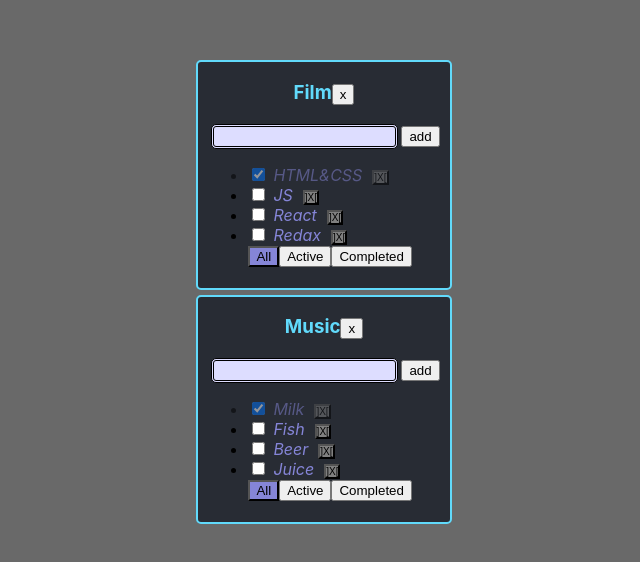
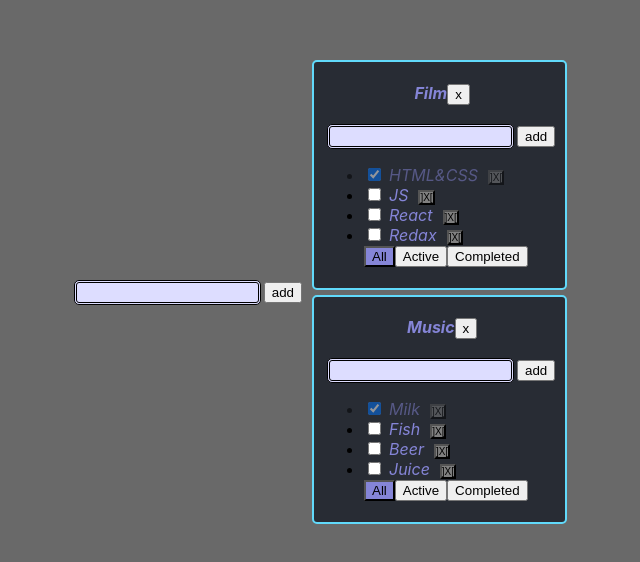
Before and after one commit to Iq-Life/Todolist, a React (Create React App) app: page / in a window 1280 px wide. Shown: the part 108-670 px from the top of the page, without its empty margins (316-956 px from the left). Built offline with nearby package versions, Linux system fonts and the light colour scheme.

Commit message:
EditableSpan remove title todolist remove title task

```diff
--- a/src/AddItemForm.tsx
+++ b/src/AddItemForm.tsx
@@ -3,7 +3,7 @@ import s from './AddItemForm.module.css'
 
 
 type AddItemFormType = {
-    addTask: (title: string) => void
+    addItem: (title: string) => void
 }
 
 export function AddItemForm(props: AddItemFormType) {
@@ -13,7 +13,7 @@ export function AddItemForm(props: AddItemFormType) {
 
     const addTask = () => {
         if (title.trim() !== "") {
-            props.addTask(title.trim())
+            props.addItem(title.trim())
             setTitle("")
         } else {
             setError("Title is required")
--- a/src/App.tsx
+++ b/src/App.tsx
@@ -2,6 +2,7 @@ import React, {useState} from 'react';
 import './App.css';
 import {Todolist} from "./Todolist";
 import {v1} from "uuid";
+import {AddItemForm} from "./AddItemForm";
 
 export type FilterValueType = "all" | "active" | "completed"
 
@@ -17,28 +18,28 @@ export type TaskType = {
     isDone: boolean
 }
 
-export type TasksStateType ={
-    [key: string] : Array<TaskType>
+export type TasksStateType = {
+    [key: string]: Array<TaskType>
 }
 
 function App() {
 
-    const todoListId1= v1()
-    const todoListId2= v1()
+    const todoListId1 = v1()
+    const todoListId2 = v1()
 
     const [todoLists, setTodoLists] = useState<Array<TodolistType>>([
         {id: todoListId1, title: "Film", filter: "all"},
         {id: todoListId2, title: "Music", filter: "all"}
     ])
 
-    const [tasks, setTasks] = useState <TasksStateType> ({
+    const [tasks, setTasks] = useState<TasksStateType>({
         [todoListId1]: [
             {id: v1(), title: "HTML&CSS", isDone: true},
             {id: v1(), title: "JS", isDone: false},
             {id: v1(), title: "React", isDone: false},
             {id: v1(), title: "Redax", isDone: false}
         ],
-        [todoListId2] : [
+        [todoListId2]: [
             {id: v1(), title: "Milk", isDone: true},
             {id: v1(), title: "Fish", isDone: false},
             {id: v1(), title: "Beer", isDone: false},
@@ -46,21 +47,21 @@ function App() {
         ]
     })
 
-    function addTasks(title: string, todoListId : string) {
-        const newTasks : TaskType = {id: v1(), title: title, isDone: false}
+    function addTasks(title: string, todoListId: string) {
+        const newTasks: TaskType = {id: v1(), title: title, isDone: false}
         const todoList = tasks[todoListId]
         tasks[todoListId] = [newTasks, ...todoList]
         setTasks({...tasks})
     }
 
-    function removeTasks(taskId: string, todoListId : string) {
+    function removeTasks(taskId: string, todoListId: string) {
         const todoList = tasks[todoListId]
         tasks[todoListId] = todoList.filter(t => t.id !== taskId)
         setTasks({...tasks})
     }
 
 
-    function changeTaskStatus(taskId: string, isDone: boolean, todoListId : string) {
+    function changeTaskStatus(taskId: string, isDone: boolean, todoListId: string) {
         const todoList = tasks[todoListId]
         /*const newTodoList = todoList.map(task => {
                 if (task.id === taskId) {
@@ -76,24 +77,43 @@ function App() {
             setTasks({...tasks})
         }
     }
-
-    function changeFilter(value: FilterValueType, todoListId : string) {
-        const todoList= todoLists.find(tl => tl.id === todoListId)
+    function changeTaskTitle(taskId: string, title: string, todoListId: string) {
+        const todoList = tasks[todoListId]
+        /*const newTodoList = todoList.map(task => {
+            if (task.id === taskId) {
+                return { ...task, title : title}
+            }
+            return task
+        })
+        tasks[todoListId] = newTodoList
+        setTasks({...tasks})*/
+        const task = todoList.find(t => t.id === taskId)
+        if (task) {
+            task.title = title
+            setTasks({...tasks})
+        }
+    }
+    function changeTodoListTitle (title: string, todoListId: string){
+        const todoList = todoLists.find(tl => tl.id === todoListId)
         if(todoList){
-            todoList.filter=value
+            todoList.title = title
             setTodoLists([...todoLists])
         }
     }
-
-    function removeTodoList ( todoListId: string) {
+    function changeFilter(value: FilterValueType, todoListId: string) {
+        const todoList = todoLists.find(tl => tl.id === todoListId)
+        if (todoList) {
+            todoList.filter = value
+            setTodoLists([...todoLists])
+        }
+    }
+    function removeTodoList(todoListId: string) {
         setTodoLists(todoLists.filter(tl => tl.id !== todoListId))
         delete tasks[todoListId]
-        /*setTasks({...tasks})*/
     }
-
-    function addTodoList ( title: string) {
+    function addTodoList(title: string) {
         let newTodolistId = v1()
-        let newTodoList: TodolistType = { id: newTodolistId, title: title, filter: "all"}
+        let newTodoList: TodolistType = {id: newTodolistId, title: title, filter: "all"}
         setTodoLists([newTodoList, ...todoLists])
         setTasks({...tasks, [newTodolistId]: []})
     }
@@ -101,7 +121,7 @@ function App() {
     return (
         <div className="App">
             <header className="App-header">
-
+                <AddItemForm addItem={addTodoList}/>
                 <div>
                     {todoLists.map(tl => {
                         let tasksForTodolist = tasks[tl.id];
@@ -121,7 +141,10 @@ function App() {
                             removeTasks={removeTasks}
                             changeFilter={changeFilter}
                             removeTodoList={removeTodoList}
-                                    changeStatus={changeTaskStatus}/>
+                            changeTaskTitle={changeTaskTitle}
+                            changeStatus={changeTaskStatus}
+                            changeTodoListTitle={changeTodoListTitle}
+                        />
                     })}
                 </div>
             </header>
--- /dev/null
+++ b/src/EditableSpan.module.css
@@ -0,0 +1,7 @@
+.ul_span {
+    color: #8585d7;
+    /*Стиль текста*/
+    font-style: oblique;
+    margin-left: 5px;
+    font-size: medium;
+}
--- /dev/null
+++ b/src/EditableSpan.tsx
@@ -0,0 +1,38 @@
+import React, {ChangeEvent, KeyboardEvent, useState} from "react";
+import s from './EditableSpan.module.css'
+
+
+type EditableSpanType = {
+    title: string
+    changeTitle: (title: string) => void
+}
+
+export function EditableSpan(props: EditableSpanType) {
+
+    const [editMode, setEditMode] = useState<boolean>(false)
+    const [title, setTitle] = useState<string>(props.title)
+
+    const onEditMode = () => {
+        setEditMode(true)
+    }
+    const offEditMode = () => {
+        setEditMode(false)
+        if (title.trim()) {
+            props.changeTitle(title.trim())
+        }
+    }
+    const onKeyPress = ({charCode}: KeyboardEvent<HTMLInputElement>) => {
+        if (charCode === 13) {
+            if (title.trim()) {
+                props.changeTitle(title.trim())
+            }
+            setEditMode(false)
+        }
+    }
+    const onChange = (e: ChangeEvent<HTMLInputElement>) => {
+        setTitle(e.currentTarget.value)
+    }
+    return editMode
+        ? <input autoFocus={true} onBlur={offEditMode} value={title} onChange={onChange} onKeyPress={onKeyPress}/>
+        : <span onDoubleClick={onEditMode} className={s.ul_span}>{props.title}</span>
+}
--- a/src/Todolist.module.css
+++ b/src/Todolist.module.css
@@ -15,13 +15,6 @@
     margin-left: 10px;
     font-size: x-small;
 }
-.ul_span {
-    color: #8585d7;
-    /*Стиль текста*/
-    font-style: oblique;
-    margin-left: 5px;
-    font-size: medium;
-}
 .ul {
     text-align: left;
     color: black;
--- a/src/Todolist.tsx
+++ b/src/Todolist.tsx
@@ -2,6 +2,7 @@ import React, {ChangeEvent} from "react";
 import s from './Todolist.module.css'
 import {FilterValueType, TaskType} from "./App";
 import {AddItemForm} from "./AddItemForm";
+import {EditableSpan} from "./EditableSpan";
 
 export type PropsType = {
     id: string
@@ -12,34 +13,39 @@ export type PropsType = {
     addTask: (title: string, todoListId: string) => void
     removeTasks: (id: string, todoListId: string) => void
     changeFilter: (value: FilterValueType, todoListId: string) => void
+    changeTaskTitle:(id: string, title: string, todoListId: string) => void
     changeStatus: (id: string, isDone: boolean, todoListId: string) => void
+    changeTodoListTitle:(title: string, todoListId: string) => void
 }
 
 export function Todolist(props: PropsType) {
 
     const tasks = props.tasks.map(t => {
+
         const onClickHandler = () => props.removeTasks(t.id, props.id)
-        const onChangeStatus = (e: ChangeEvent<HTMLInputElement>) => {
-            let newIsDoneValue = e.currentTarget.checked;
-            props.changeStatus(t.id, newIsDoneValue, props.id)
-        }
+        const onChangeStatus = (e: ChangeEvent<HTMLInputElement>) => {props.changeStatus(t.id, e.currentTarget.checked, props.id)}
+        const changeTitle = (title:string) => props.changeTaskTitle(t.id, title, props.id)
+
         return <li key={t.id} className={t.isDone ? s.is_done : ""}>
             <input type="checkbox" checked={t.isDone} onChange={onChangeStatus}/>
-            <span className={s.ul_span}>{t.title}</span>
+            <EditableSpan changeTitle={changeTitle} title={t.title}/>
             <button className={s.but_del} onClick={onClickHandler}>]X[</button>
         </li>
     })
+
+    const removeTodoList = () => props.removeTodoList(props.id)
     const addTask = (title:string) => { props.addTask(title, props.id)}
-    const removeTodoList = () => props.removeTodoList(props.id)
     const changeFilterAll = () => props.changeFilter("all", props.id)
     const changeFilterActive = () => props.changeFilter("active", props.id)
     const changeFilterCompleted = () => props.changeFilter("completed", props.id)
+    const changeTodoListTitle =(title:string) => props.changeTodoListTitle(title, props.id)
 
     return <div className={s.Todo}>
-        <h3>{props.title}
+        <h3>
+        <EditableSpan title={props.title} changeTitle={changeTodoListTitle}/>
             <button onClick={removeTodoList}>x</button>
         </h3>
-        <AddItemForm addTask={addTask} />
+        <AddItemForm addItem={addTask} />
         <ul className={s.ul}>
             {tasks}
             <button className={props.colorFilter === "all" ? "active-filter" : ""}
```
Lines whose indentation alone changed are shown as unchanged.
